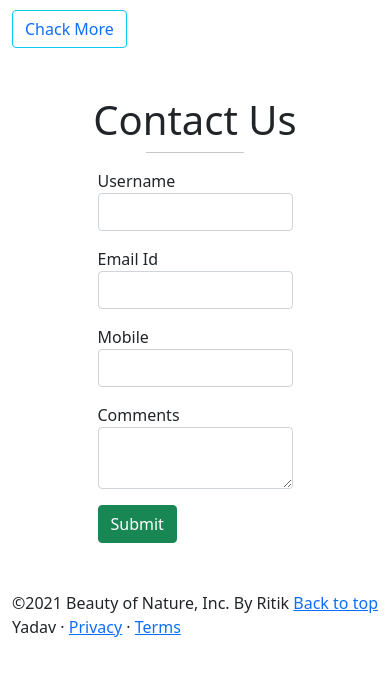
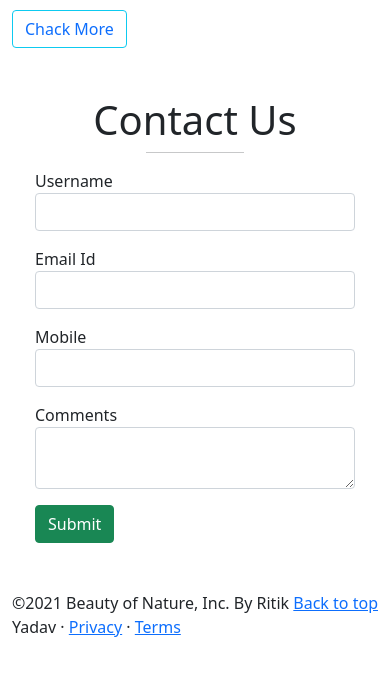
Before and after one commit to ritikkumargithub/beautyofnature.github.io, a plain HTML site: page index.html in a window 390 px wide. Shown: the part 8549-9224 px from the top of the page. Drawn offline with nearby package versions, Linux system fonts and the light colour scheme.

Commit message:
Update index.html

```diff
--- a/index.html
+++ b/index.html
@@ -33,11 +33,17 @@
          font-size: 40px;
          font-weight:400;
        }
+        .contact{
+         width: 600px;
+       }
         @media  (max-width:450px){
         .carousel-item img{
                width: 100%;
                height:40vh;
         }
+            .contact{
+         width: 320px;
+       }
       }
 
     </style>
@@ -288,7 +294,7 @@
   <hr class="w-25 m-auto">
   </div>
 
-  <div class="w-50 m-auto">
+  <div class="contact m-auto">
   <form action="userinfo.php" method="POST">
 <div class="form-group my-3">
   <label >Username</label>
```
